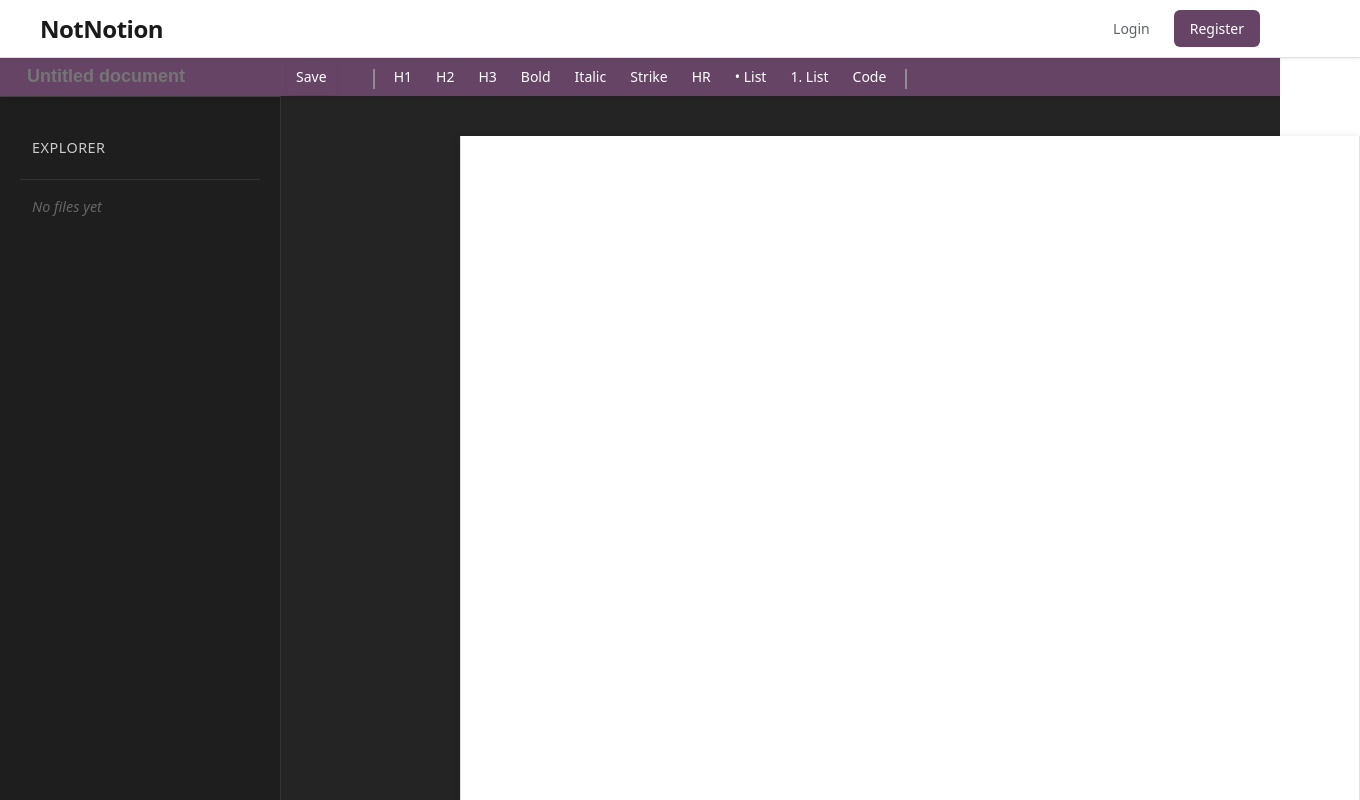
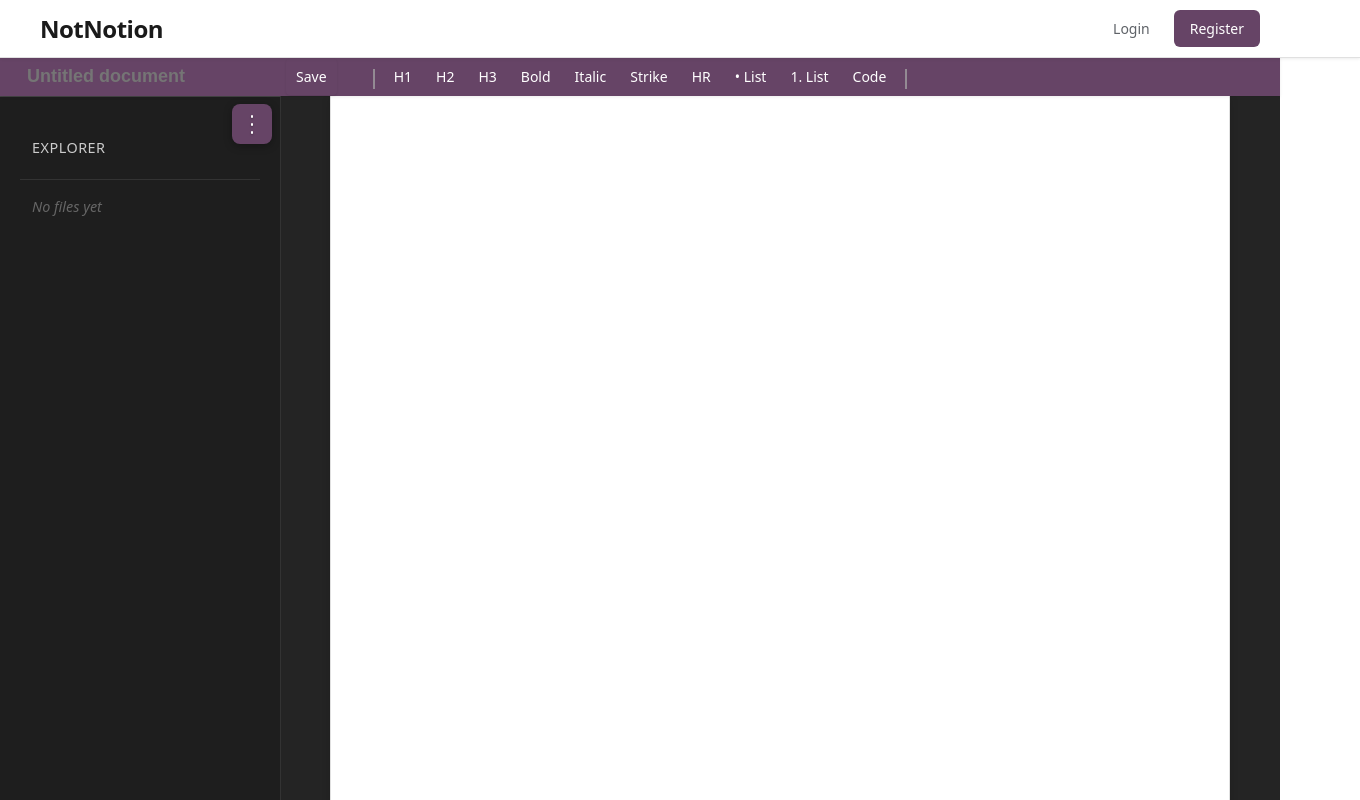
Before and after one commit to Dabbuka/NotNotion, a React app in the folder frontend/: page /app in a window 1280 px wide. Shown: the top 800 px of the page, 1360 px wide, since content can reach past the window. Built offline with nearby package versions, Linux system fonts and the light colour scheme; the HTML template or start-up script is replaced by a standard one.

Commit message:
added sequence diagram to readme

```diff
--- a/frontend/src/pages/NoteEditor.jsx
+++ b/frontend/src/pages/NoteEditor.jsx
@@ -24,6 +24,7 @@ function NoteEditor() {
   const [noteTitle, setNoteTitle] = useState("")
   const [folders, setFolders] = useState([])
   const [notes, setNotes] = useState([])
+  const [sidebarOpen, setSidebarOpen] = useState(true)
   const navigate = useNavigate()
 
   const editor = useEditor({
@@ -339,7 +340,20 @@ function NoteEditor() {
           <p className="button-border"> | </p>
         </div>
         </div>
-      <div className="editor-layout">
+      <div className={`editor-layout ${sidebarOpen ? 'sidebar-open' : 'sidebar-closed'}`}>
+        {/* Sidebar Toggle Button */}
+        <button
+          className="sidebar-toggle"
+          onClick={() => setSidebarOpen(!sidebarOpen)}
+          title={sidebarOpen ? "Hide sidebar" : "Show sidebar"}
+        >
+          <span className="hamburger-icon">
+            <span></span>
+            <span></span>
+            <span></span>
+          </span>
+        </button>
+
         {/* Sidebar - Similar to Notion */}
         <div className="sidebar">
           <div className="sidebar-content">
--- a/frontend/src/pages/css/NoteEditor.css
+++ b/frontend/src/pages/css/NoteEditor.css
@@ -108,6 +108,51 @@
   position: relative;
 }
 
+/* Sidebar Toggle Button (Hamburger) */
+.custom-md-editor .sidebar-toggle {
+  position: fixed;
+  left: 232px; /* Inside sidebar, near right edge */
+  top: 104px;
+  width: 40px;
+  height: 40px;
+  background: #646;
+  border: none;
+  border-radius: 8px;
+  cursor: pointer;
+  z-index: 10;
+  display: flex;
+  align-items: center;
+  justify-content: center;
+  transition: background 0.2s, left 0.3s ease, transform 0.2s;
+  box-shadow: 0 2px 8px rgba(0, 0, 0, 0.3);
+}
+
+.custom-md-editor .sidebar-toggle:hover {
+  background: #858;
+  transform: scale(1.05);
+}
+
+/* Move toggle button to left edge when sidebar is closed */
+.custom-md-editor .sidebar-closed .sidebar-toggle {
+  left: 12px;
+}
+
+.hamburger-icon {
+  display: flex;
+  flex-direction: column;
+  gap: 5px;
+  width: 20px;
+}
+
+.hamburger-icon span {
+  display: block;
+  height: 3px;
+  width: 100%;
+  background: #fff;
+  border-radius: 2px;
+  box-shadow: 0 1px 2px rgba(0, 0, 0, 0.3);
+}
+
 /* Sidebar styles - fixed on the left */
 /* Navbar: 56px + Toolbar: 40px = 96px */
 .custom-md-editor .sidebar {
@@ -124,6 +169,12 @@
   overflow-y: auto;
   overflow-x: hidden;
   z-index: 1;
+  transition: transform 0.3s ease;
+}
+
+/* Sidebar closed state - slides off screen */
+.custom-md-editor .sidebar-closed .sidebar {
+  transform: translateX(-100%);
 }
 
 .custom-md-editor .sidebar-header {
@@ -193,20 +244,29 @@
 
 /* Editor wrapper - centers the editor */
 .custom-md-editor .editor-wrapper {
-  flex: 1;
+  position: fixed;
+  left: 280px; /* Start after sidebar */
+  right: 0;
+  top: 96px;
+  bottom: 0;
   display: flex;
   justify-content: center;
-  width: 100%;
-  margin-left: 280px; /* Account for sidebar width */
+  align-items: flex-start;
   padding: 0 40px;
   box-sizing: border-box;
+  overflow-y: auto;
+  transition: left 0.3s ease;
+}
+
+/* Editor wrapper when sidebar is closed - full width centered */
+.custom-md-editor .sidebar-closed .editor-wrapper {
+  left: 0;
 }
 
 /* Document container - same width as toolbar */
 .custom-md-editor .w-md-editor {
   min-width: 900px;
-  /* Matches toolbar width */
-  width: 100%;
+  max-width: 900px;
   min-height: calc(100vh - 96px);
   background-color: #ffffff;
   box-shadow: 0 2px 8px rgba(0, 0, 0, 0.15);
@@ -217,10 +277,8 @@
   border-radius: 0 0 8px 8px;
   border-top: none;
   box-sizing: border-box;
-  justify-content: center;
-  margin-left: 260px;
   overflow-y: auto;
-  /* Center the document */
+  /* No margin - centering handled by editor-wrapper */
 }
 
 .w-md-editor-toolbar .button-border {
```
Also changed, not shown: frontend/src/assets/35L Project Sequence Diagram-1.png (added), 1 other file (tests, documents, lock files or other folders).
